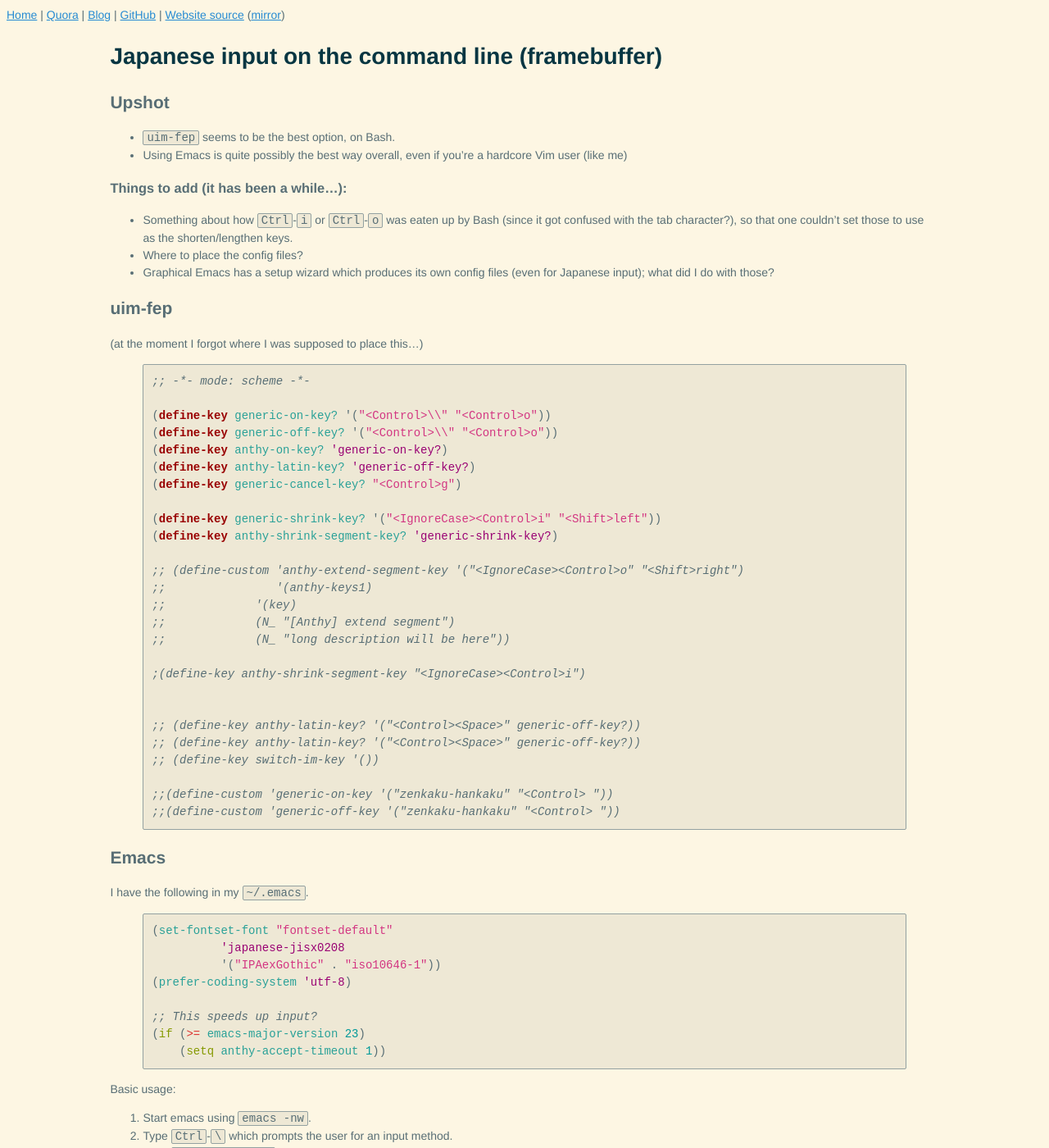
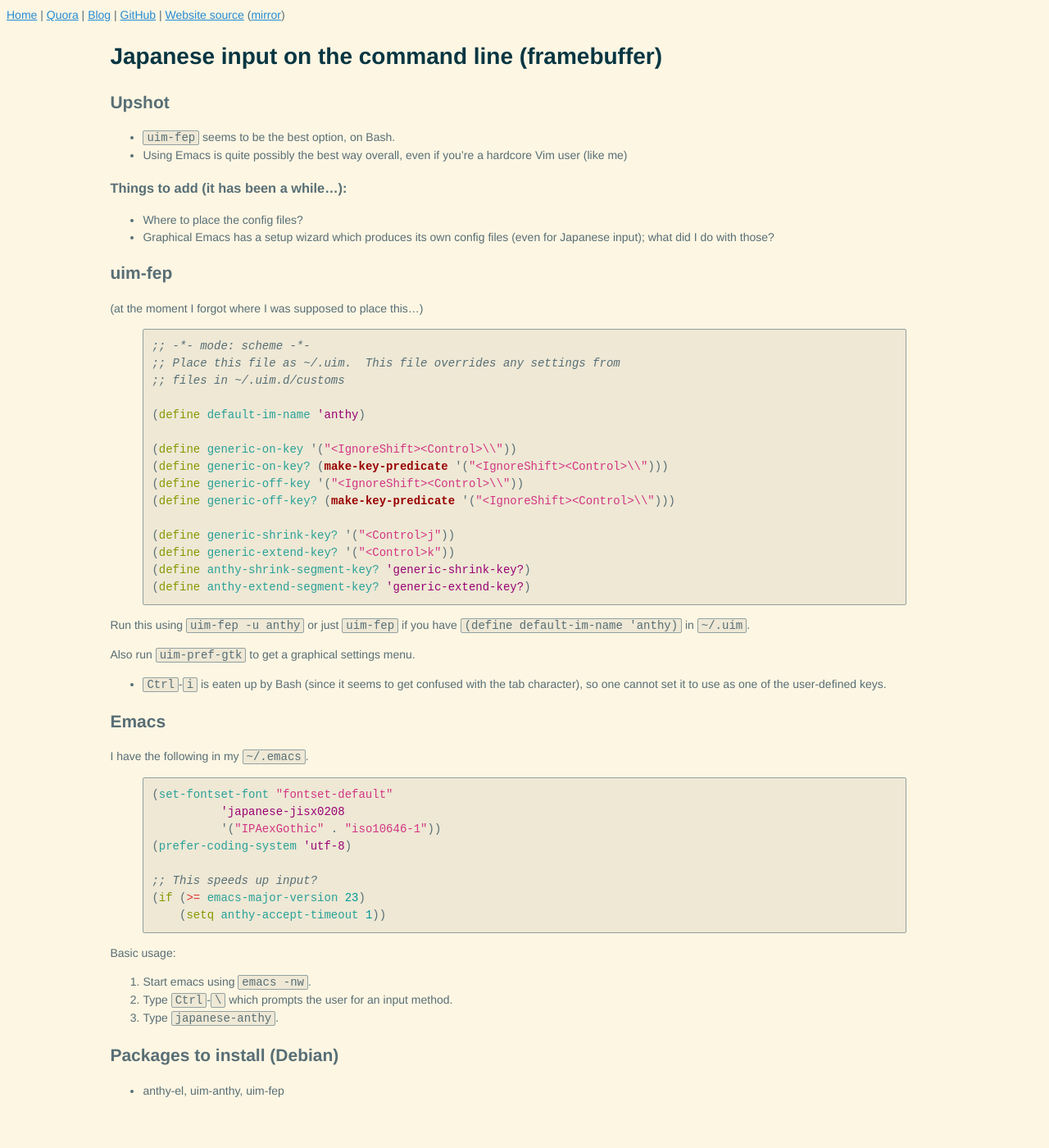
Before and after one commit to riceissa/riceissa.github.io, a Jekyll site: the page built from computing/commandline-japanese.md, in a window 1280 px wide and 1400 px high. Shown: the whole window at 82% size. Built offline with Jekyll 4.4.1, drawn with Linux system fonts in a browser that asks for light colours; Markdown is read by kramdown in place of the engine named in the settings.

Commit message:
clearer explanation; still need to fix config files

```diff
--- a/computing/commandline-japanese.md
+++ b/computing/commandline-japanese.md
@@ -13,7 +13,6 @@ math: ""
 
 ### Things to add (it has been a while...):
 
-- Something about how `Ctrl`-`i` or `Ctrl`-`o` was eaten up by Bash (since it got confused with the tab character?), so that one couldn’t set those to use as the shorten/lengthen keys.
 - Where to place the config files?
 - Graphical Emacs has a setup wizard which produces its own config files (even for Japanese input); what did I do with those?
 
@@ -23,32 +22,28 @@ math: ""
 
 {% highlight scheme %}
 ;; -*- mode: scheme -*-
+;; Place this file as ~/.uim.  This file overrides any settings from
+;; files in ~/.uim.d/customs
 
-(define-key generic-on-key? '("<Control>\\" "<Control>o"))
-(define-key generic-off-key? '("<Control>\\" "<Control>o"))
-(define-key anthy-on-key? 'generic-on-key?)
-(define-key anthy-latin-key? 'generic-off-key?)
-(define-key generic-cancel-key? "<Control>g")
+(define default-im-name 'anthy)
 
-(define-key generic-shrink-key? '("<IgnoreCase><Control>i" "<Shift>left"))
-(define-key anthy-shrink-segment-key? 'generic-shrink-key?)
+(define generic-on-key '("<IgnoreShift><Control>\\"))
+(define generic-on-key? (make-key-predicate '("<IgnoreShift><Control>\\")))
+(define generic-off-key '("<IgnoreShift><Control>\\"))
+(define generic-off-key? (make-key-predicate '("<IgnoreShift><Control>\\")))
 
-;; (define-custom 'anthy-extend-segment-key '("<IgnoreCase><Control>o" "<Shift>right")
-;;                '(anthy-keys1)
-;; 	       '(key)
-;; 	       (N_ "[Anthy] extend segment")
-;; 	       (N_ "long description will be here"))
+(define generic-shrink-key? '("<Control>j"))
+(define generic-extend-key? '("<Control>k"))
+(define anthy-shrink-segment-key? 'generic-shrink-key?)
+(define anthy-extend-segment-key? 'generic-extend-key?)
+{% endhighlight %}
 
-;(define-key anthy-shrink-segment-key "<IgnoreCase><Control>i")
+Run this using `uim-fep -u anthy` or just `uim-fep` if you have `(define default-im-name 'anthy)` in `~/.uim`.
+
+Also run `uim-pref-gtk` to get a graphical settings menu.
 
 
-;; (define-key anthy-latin-key? '("<Control><Space>" generic-off-key?))
-;; (define-key anthy-latin-key? '("<Control><Space>" generic-off-key?))
-;; (define-key switch-im-key '())
-
-;;(define-custom 'generic-on-key '("zenkaku-hankaku" "<Control> "))
-;;(define-custom 'generic-off-key '("zenkaku-hankaku" "<Control> "))
-{% endhighlight %}
+- `Ctrl`-`i` is eaten up by Bash (since it seems to get confused with the tab character), so one cannot set it to use as one of the user-defined keys.
 
 
 ## Emacs
@@ -74,4 +69,4 @@ Basic usage:
 
 ## Packages to install (Debian)
 
-- anthy-el
+- anthy-el, uim-anthy, uim-fep
```
